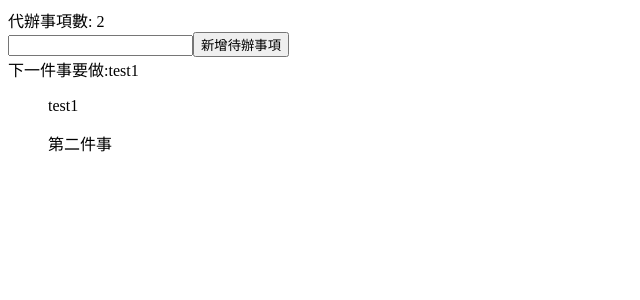
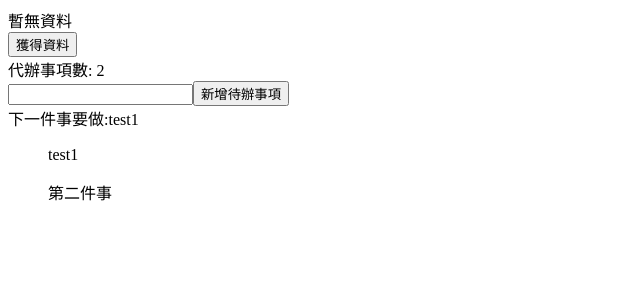
Before and after one commit to nttu94507/react3, a React app: page / in a window 1280 px wide. Shown: the top 300 px of the page, without its empty margins (0-640 px from the left). Built offline with nearby package versions, Linux system fonts and the light colour scheme; the HTML template or start-up script is replaced by a standard one.

Commit message:
redux-saga

```diff
--- a/package.json
+++ b/package.json
@@ -33,12 +33,14 @@
     "webpack-dev-server": "^3.11.2"
   },
   "dependencies": {
+    "@babel/polyfill": "^7.12.1",
     "node-sass": "^6.0.1",
     "prop-types": "^15.7.2",
     "react": "^17.0.2",
     "react-dom": "^17.0.2",
     "react-redux": "^7.2.4",
     "redux": "^4.1.1",
-    "redux-logger": "^3.0.6"
+    "redux-logger": "^3.0.6",
+    "redux-saga": "^1.1.3"
   }
 }
--- a/src/action/todolist.js
+++ b/src/action/todolist.js
@@ -1,3 +1,5 @@
+import { call,put,takeEvery } from 'redux-saga/effects';
+
 export const ADD_TODO = 'ADD_TODO';
 
 export const addTodo = todo => ({
@@ -6,3 +8,35 @@ export const addTodo = todo => ({
       todo,
     },
   });
+
+export const FETCH_DATA_BEGIN = 'FETCH_DATA_BEGIN';
+
+export const fetchDataBegin = () => ({
+  type: FETCH_DATA_BEGIN,
+});
+
+export const FETCH_DATA_SUCCESS = 'FETCH_DATA_SUCCESS';
+
+const fetchDataSuccess = data => ({
+  type: FETCH_DATA_SUCCESS,
+  payload: {
+    data,
+  },
+});
+
+function* fetchData() {
+    // 使用 data 接收請求的資料
+    const data = yield call(
+      () => fetch('https://httpbin.org/get')
+        .then(response => response.json()),
+    );
+    yield put(fetchDataSuccess(data));
+  }
+
+
+function* mySaga() {
+    yield takeEvery(FETCH_DATA_BEGIN, fetchData);
+  }
+
+
+export default mySaga;
--- a/src/index.jsx
+++ b/src/index.jsx
@@ -4,7 +4,7 @@ import PropTypes from 'prop-types';
 import styles from './index.scss'
 import { Provider,useSelector,useDispatch } from 'react-redux';
 import store from './store';
-import { addTodo } from './action/todolist';
+import { addTodo, fetchDataBegin } from './action/todolist';
 
 const TodoListContext = createContext();
 
@@ -14,6 +14,7 @@ const Main = () => {
   const [newTodo,setNewTodo] = useState('')
    return(
   <div>
+     <Content />
       <span>{`代辦事項數: ${todoList.length}`}</span>
       <div>
         <input value={newTodo}  onChange={(e)=>{ setNewTodo (e.target.value) }}/>
@@ -94,4 +95,21 @@ const TodoList = () =>{
     </ul>
   ))
 }
+
+const Content =() =>{
+  const dispatch = useDispatch()
+  const data = useSelector(state=>state.data)
+    return(
+      <div>
+        <div>
+          {data ? JSON.stringify(data):'暫無資料'}
+        </div>
+        <button type='button' onClick={()=>{
+          dispatch(fetchDataBegin())
+        }}>
+          獲得資料
+        </button>
+      </div>
+    )
+  }
 ReactDom.render(<Provider store = {store}> <Main names={[1,2,3]}/></Provider> , document.getElementById('root'));
--- a/src/position/index.js
+++ /dev/null
@@ -1,3 +0,0 @@
-const position = 'Front End Development';
-
-export default position;
--- a/src/reducer/todolist.js
+++ b/src/reducer/todolist.js
@@ -14,6 +14,11 @@ const todoReducer = (state = initState, action) => {
             action.payload.todo,
         ],
         }
+        case actions.FETCH_DATA_SUCCESS:
+            return {
+                ...state,
+            data: action.payload.data,
+      };
         default:
             return state;
     }
--- /dev/null
+++ b/src/sagas/index.js
@@ -0,0 +1,11 @@
+import { all } from 'redux-saga/effects';
+import toodlistSaga from '../action/todolist';
+
+
+function* rootSaga() {
+    yield all([
+      toodlistSaga(),
+    ]);
+}
+
+export default rootSaga
--- a/src/store/index.js
+++ b/src/store/index.js
@@ -1,9 +1,16 @@
 import { createStore,applyMiddleware } from 'redux';
 import logger from 'redux-logger';
 import todoReducer from '../reducer/todolist';
+import createSagaMiddleware from 'redux-saga';
+import rootSaga from '../sagas';
+
+const sagaMiddleware = createSagaMiddleware();
 
 const store = createStore(
-    todoReducer,applyMiddleware(logger),
-    )
+  todoReducer,
+  applyMiddleware(sagaMiddleware, logger),
+);
+
+sagaMiddleware.run(rootSaga);
 
 export default store
--- a/webpack.config.js
+++ b/webpack.config.js
@@ -1,7 +1,7 @@
 const path = require('path');
 const MiniCssExtractPlugin = require('mini-css-extract-plugin');
 module.exports = {
-  entry: './src/index.jsx',
+  entry: ['@babel/polyfill','./src/index.jsx'],
   output: {
     filename: 'bundle.js',
     path: path.resolve(__dirname, './dist/'),
```
Also changed, not shown: 1 other file (tests, documents, lock files or other folders).
